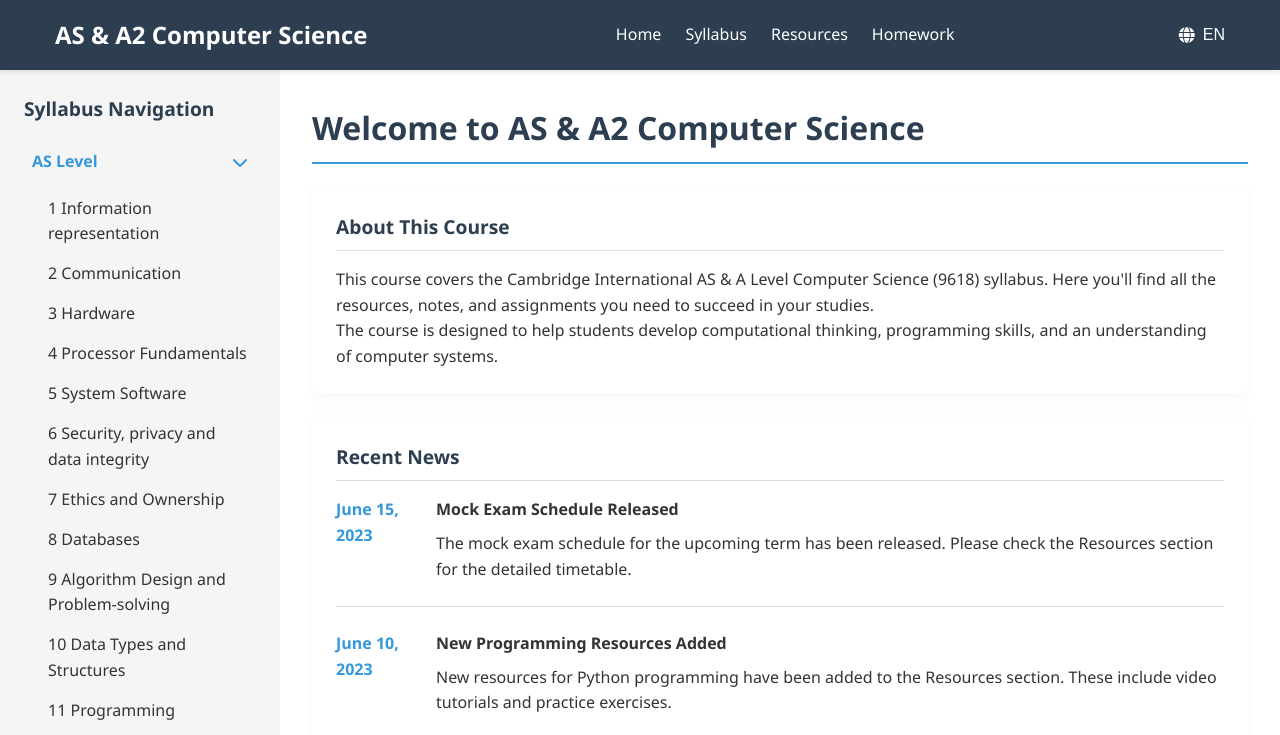
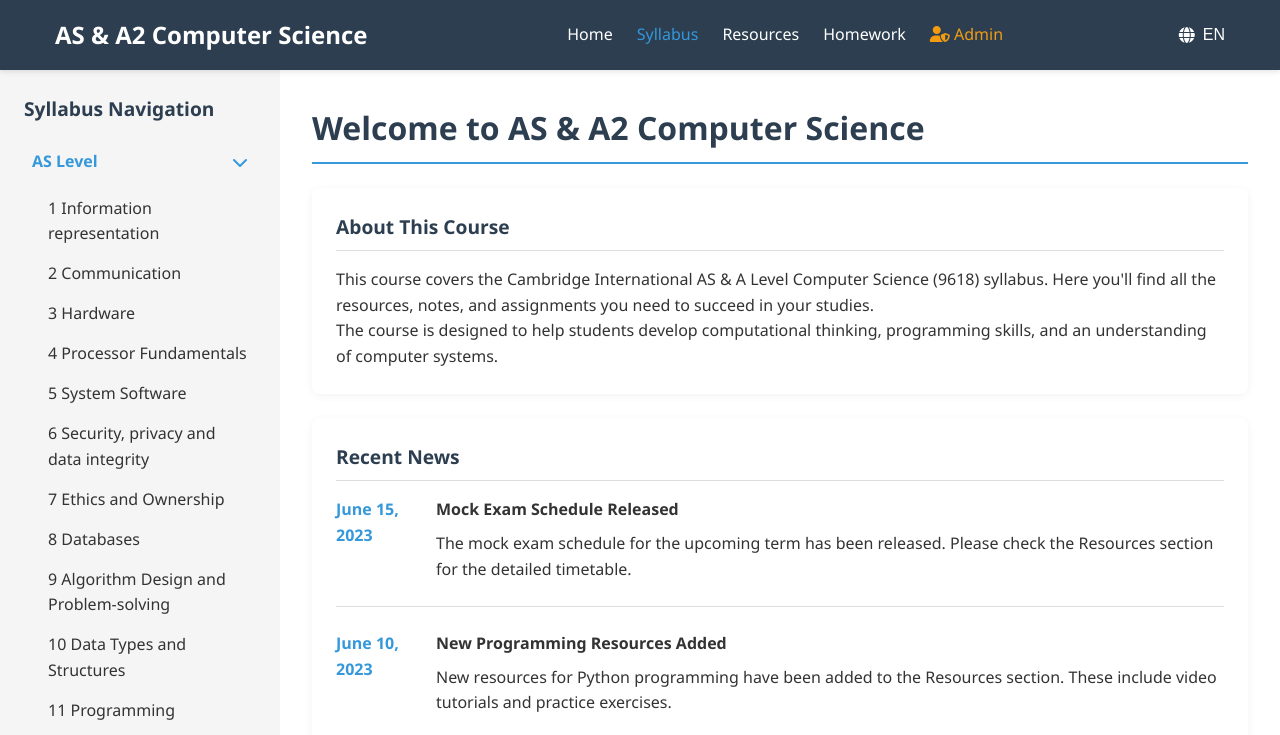
Before and after one commit to bennamir89/cs, a plain HTML site: page index.html in a window 1280 px wide. Both pictures are taken after a click on the link "Syllabus". Shown: the top 735 px of the page. Drawn offline with Linux system fonts and the light colour scheme.

Commit message:
Update index.html

```diff
--- a/index.html
+++ b/index.html
@@ -78,6 +78,10 @@
         }
 
         nav ul li a:hover {
+            color: var(--secondary-color);
+        }
+
+        nav ul li a.active {
             color: var(--secondary-color);
         }
 
@@ -569,10 +573,11 @@
             <div class="logo">AS & A2 Computer Science</div>
             <nav>
                 <ul>
-                    <li><a href="#" class="nav-link active" data-page="home">Home</a></li>
-                    <li><a href="#" class="nav-link" data-page="syllabus">Syllabus</a></li>
-                    <li><a href="#" class="nav-link" data-page="resources">Resources</a></li>
-                    <li><a href="#" class="nav-link" data-page="homework">Homework</a></li>
+                    <li><a href="index.html" class="nav-link active">Home</a></li>
+                    <li><a href="#syllabus" class="nav-link">Syllabus</a></li>
+                    <li><a href="resources.html" class="nav-link">Resources</a></li>
+                    <li><a href="#homework" class="nav-link">Homework</a></li>
+                    <li><a href="admin.html" class="nav-link" style="color: #f39c12;"><i class="fas fa-user-shield"></i> Admin</a></li>
                 </ul>
             </nav>
             <button class="language-toggle" id="languageToggle">
@@ -1110,8 +1115,16 @@
         // Handle navigation
         navLinks.forEach(link => {
             link.addEventListener('click', (e) => {
+                const href = link.getAttribute('href');
+
+                // If it's an external link, let it navigate normally
+                if (href.includes('.html')) {
+                    return;
+                }
+
+                // Otherwise, handle internal navigation
                 e.preventDefault();
-                const targetPage = link.getAttribute('data-page');
+                const targetPage = link.getAttribute('data-page') || href.substring(1);
 
                 // Update active nav link
                 navLinks.forEach(l => l.classList.remove('active'));
@@ -1124,6 +1137,30 @@
                         page.classList.add('active');
                     }
                 });
+            });
+        });
+
+        // Handle anchor links for internal navigation
+        document.querySelectorAll('a[href^="#"]').forEach(anchor => {
+            anchor.addEventListener('click', function (e) {
+                const targetId = this.getAttribute('href').substring(1);
+                const targetPage = document.getElementById(`${targetId}-page`);
+
+                if (targetPage) {
+                    e.preventDefault();
+
+                    // Update active nav link
+                    navLinks.forEach(l => l.classList.remove('active'));
+                    this.classList.add('active');
+
+                    // Show target page
+                    pageContents.forEach(page => {
+                        page.classList.remove('active');
+                        if (page.id === `${targetId}-page`) {
+                            page.classList.add('active');
+                        }
+                    });
+                }
             });
         });
 
@@ -1160,7 +1197,7 @@
                 });
 
                 navLinks.forEach(l => l.classList.remove('active'));
-                document.querySelector('[data-page="syllabus"]').classList.add('active');
+                document.querySelector('[href="#syllabus"]').classList.add('active');
 
                 // Load chapter content
                 loadChapterContent(chapter);
```
